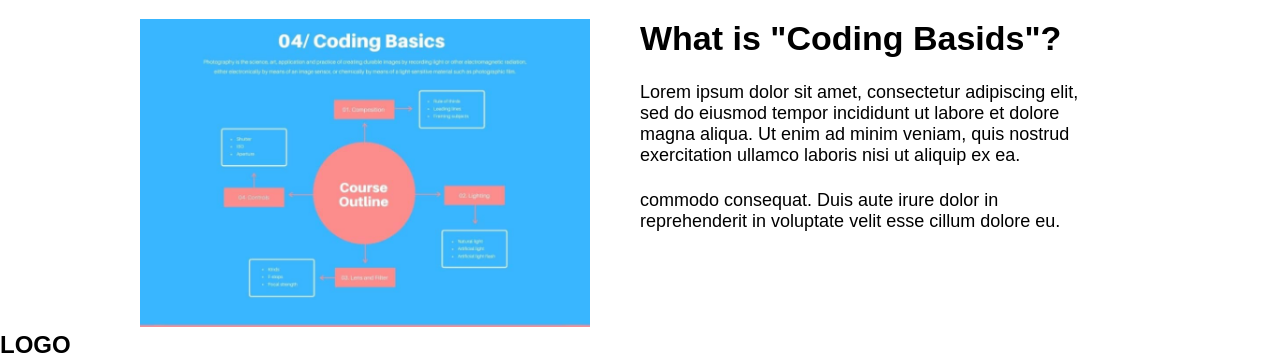
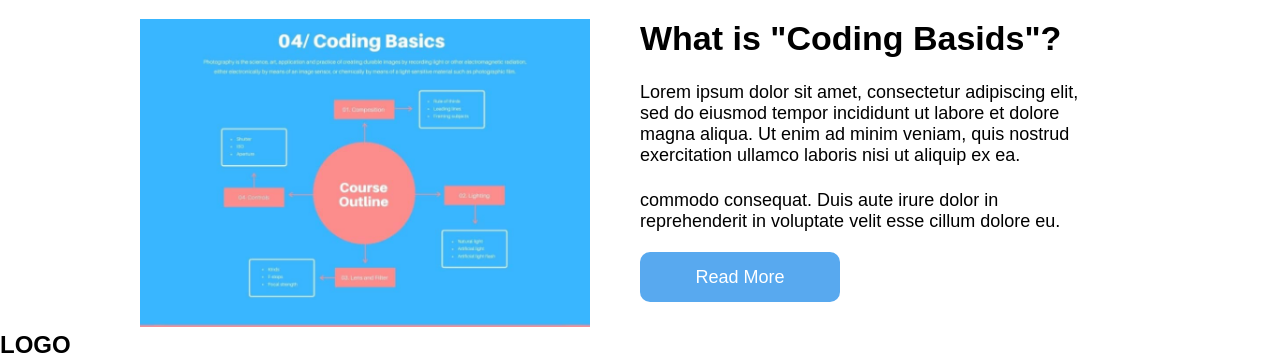
Before and after one commit to boon2187/copy-practice, a plain HTML site: page index.html in a window 1280 px wide. Shown: the part 755-1114 px from the top of the page. Drawn offline with Linux system fonts and the light colour scheme.

Commit message:
ボダンのレイアウトを整えるためにpタグ追加。 見た目を調整。

```diff
--- a/index.html
+++ b/index.html
@@ -36,7 +36,7 @@
                 <h3>What is "Coding Basids"?</h3>
                 <p>Lorem ipsum dolor sit amet, consectetur adipiscing elit, sed do eiusmod tempor incididunt ut labore et dolore magna aliqua. Ut enim ad minim veniam, quis nostrud exercitation ullamco laboris nisi ut aliquip ex ea. </p>
                 <p>commodo consequat. Duis aute irure dolor in reprehenderit in voluptate velit esse cillum dolore eu.</p>
-                <div class="read-more-button"></div>
+                <div class="read-more-button"><p>Read More</p></div>
               </div>
             </div>
           </div>
--- a/style.css
+++ b/style.css
@@ -95,3 +95,17 @@ body {
   margin-top: 24px;
   font-size: 18px;
 }
+
+.right-part .read-more-button {
+  margin-top: 20px;
+  display: flex;
+  width: 200px;
+  height: 50px;
+  background-color: #58A9EF;
+  border-radius: 10px
+}
+
+.right-part .read-more-button p {
+  color: #fff;
+  margin: auto;
+}
```
